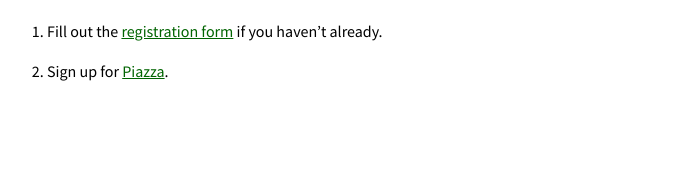
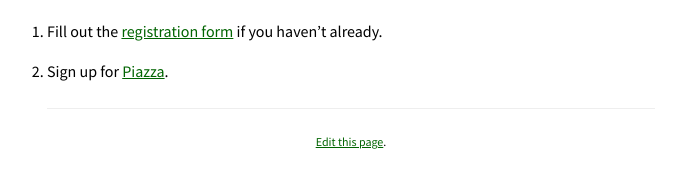
Before and after one commit to missing-semester-cn/missing-semester-cn.github.io, a Jekyll site: the page built from course-overview.md, in a window 1280 px wide. Shown: the part 1156-1337 px from the top of the page, without its empty margins (289-975 px from the left). Built offline with Jekyll 4.4.1, drawn with Linux system fonts in a browser that asks for light colours; before the commit the page ends 1272 px from its top, so only the background shows below that.

Commit message:
Add link to edit current lecture page

```diff
--- a/_layouts/lecture.html
+++ b/_layouts/lecture.html
@@ -11,3 +11,9 @@ layout: default
 {% endif %}
 
 {{ content }}
+
+<hr>
+
+<div class="small center">
+<p><a href="https://github.com/hacker-tools/hacker-tools.github.io/blob/master/{{ page.path }}">Edit this page</a>.</p>
+</div>
```
